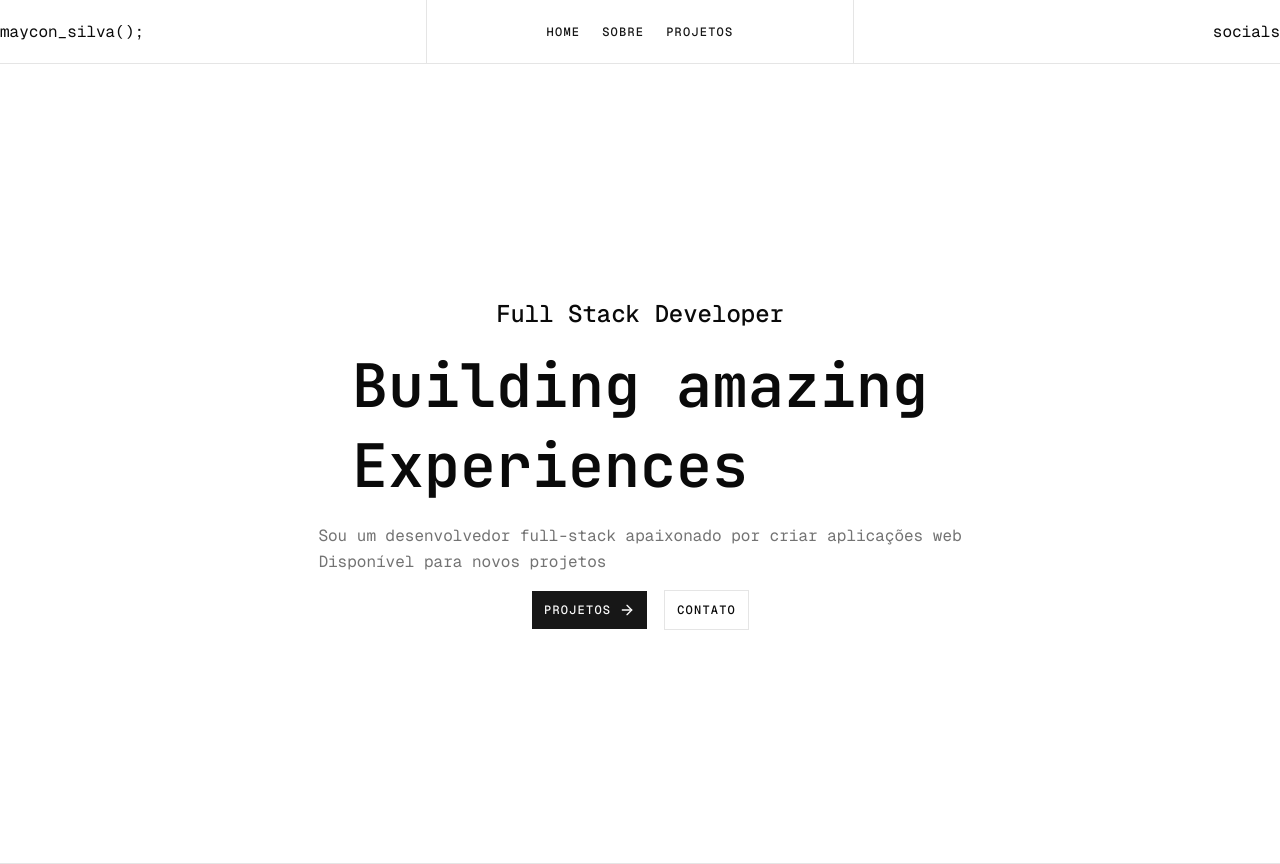
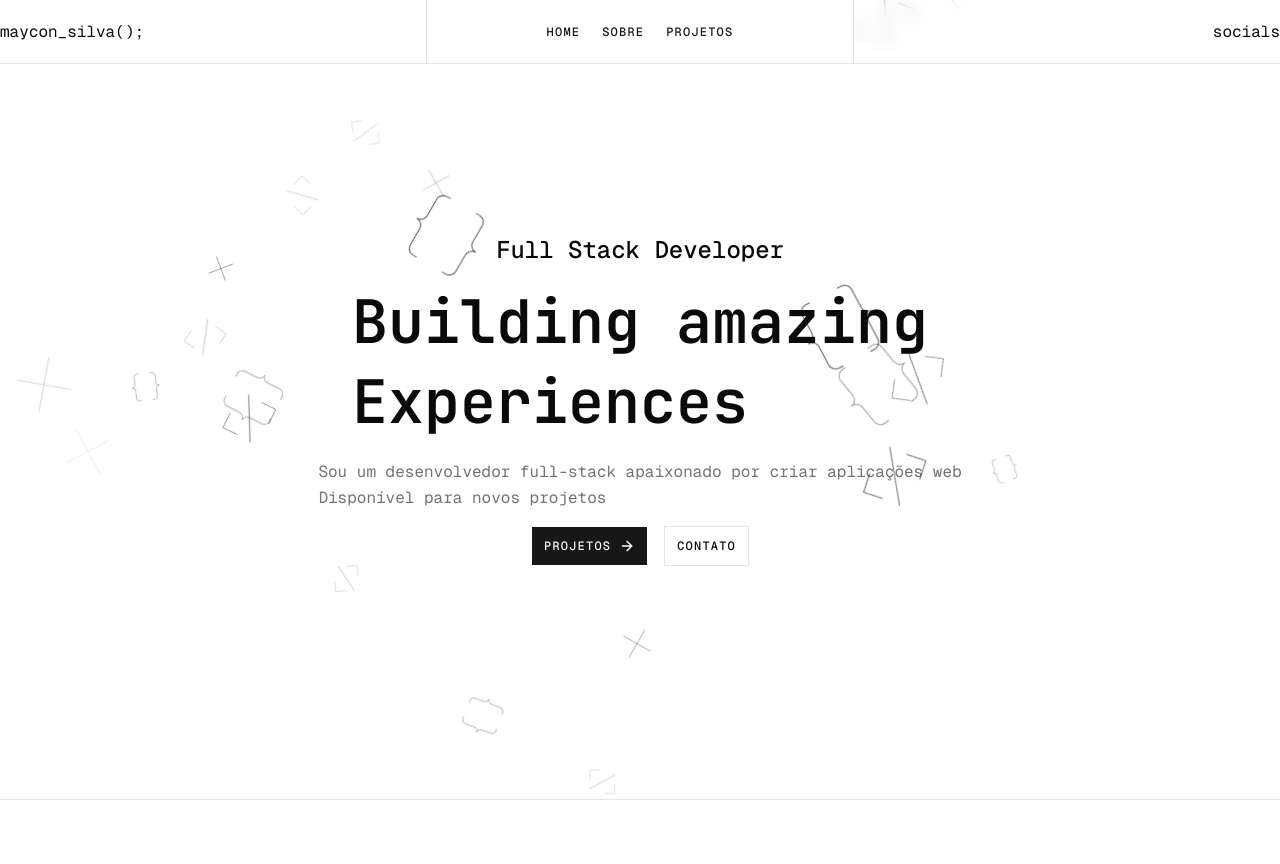
Before and after one commit to marquesmaycon/my-portfolio-3.0, a Next.js app: page / in a window 1280 px wide. After the commit the page ends 800 px from the top, so only its background shows below. Built offline with nearby package versions, Linux system fonts and the light colour scheme.

Commit message:
particles animation on Hero

```diff
--- a/components/header.tsx
+++ b/components/header.tsx
@@ -2,7 +2,7 @@ import { Button } from "./ui/button";
 
 export function Header() {
   return (
-    <div className="fixed inset-x-0 flex h-16 border-b border-b-neutral-200 bg-white/10 backdrop-blur-md">
+    <div className="fixed inset-x-0 z-50 flex h-16 border-b border-b-neutral-200 bg-white/5 backdrop-blur-sm">
       <div className="container flex flex-1 items-center divide-x divide-neutral-200">
         <div className="flex h-full flex-1 items-center">maycon_silva();</div>
         <div className="flex h-full flex-1 items-center justify-center">
--- a/components/sections/hero.tsx
+++ b/components/sections/hero.tsx
@@ -1,11 +1,103 @@
-import { ArrowRight } from "lucide-react";
+"use client";
+
+import { useGSAP } from "@gsap/react";
+import {
+  ArrowRight,
+  Braces,
+  Code2,
+  Database,
+  Hash,
+  Plus,
+  Terminal,
+  X,
+} from "lucide-react";
+
+gsap.registerPlugin(useGSAP);
+
+import gsap from "gsap";
+import { useRef } from "react";
 
 import { Button } from "../ui/button";
 
 export function Hero() {
+  const container = useRef<HTMLDivElement>(null);
+
+  useGSAP(
+    () => {
+      const items = gsap.utils.toArray<HTMLElement>(".particle");
+
+      const centerX = window.innerWidth / 2;
+      const centerY = window.innerHeight / 2;
+
+      items.forEach((item) => {
+        gsap.set(item, {
+          x: centerX,
+          y: centerY,
+          opacity: 0,
+          scale: 0,
+          rotate: gsap.utils.random(-180, 180),
+          force3D: true,
+        });
+
+        const angle = gsap.utils.random(0, Math.PI * 2);
+        const distance = gsap.utils.random(200, 800);
+
+        const x = Math.cos(angle) * distance;
+        const y = Math.sin(angle) * distance;
+
+        const duration = gsap.utils.random(5, 10);
+        const scale = gsap.utils.random(1, 3);
+
+        const tl = gsap.timeline({
+          repeat: -1,
+          delay: gsap.utils.random(0, 5),
+          repeatDelay: gsap.utils.random(0, 2),
+        });
+
+        tl.to(item, {
+          opacity: gsap.utils.random(0.2, 0.8),
+          scale,
+          duration: 0.2,
+          ease: "power2.out",
+        });
+
+        tl.to(
+          item,
+          {
+            x: centerX + x,
+            y: centerY + y,
+            opacity: 0.75,
+            rotate: `+=${gsap.utils.random(180, 600)}`,
+            duration,
+            ease: "expo.out",
+          },
+          0,
+        );
+
+        tl.to(
+          item,
+          {
+            opacity: 0,
+            duration: duration * 0.7,
+            ease: "power1.out",
+          },
+          duration * 0.3,
+        );
+
+        tl.set(item, {
+          x: centerX,
+          y: centerY,
+          opacity: 0,
+          scale: 0,
+        });
+      });
+    },
+    { scope: container },
+  );
+
   return (
-    <div className="mt-16 flex min-h-screen items-center border-b border-b-neutral-200">
-      <div className="container">
+    <section className="relative flex h-screen items-center overflow-hidden border-b border-b-neutral-200">
+      <div className="container" ref={container}>
         <div className="flex flex-col items-center gap-4">
           <h3 className="text-2xl font-medium">Full Stack Developer</h3>
           <h1 className="font-heading text-6xl leading-20 font-semibold">
@@ -32,7 +124,22 @@ export function Hero() {
             </Button>
           </div>
         </div>
+        {Array.from({ length: 10 }).map((_, index) => (
+          <div key={index} className="particle absolute top-0 left-0">
+            <Plus size={32} strokeWidth={0.3} />
+          </div>
+        ))}
+        {Array.from({ length: 10 }).map((_, index) => (
+          <div key={index} className="particle absolute top-0 left-0">
+            <Code2 size={32} strokeWidth={0.3} />
+          </div>
+        ))}
+        {Array.from({ length: 10 }).map((_, index) => (
+          <div key={index} className="particle absolute top-0 left-0">
+            <Braces size={32} strokeWidth={0.3} />
+          </div>
+        ))}
       </div>
-    </div>
+    </section>
   );
 }
--- a/package.json
+++ b/package.json
@@ -9,8 +9,10 @@
     "lint": "eslint"
   },
   "dependencies": {
+    "@gsap/react": "^2.1.2",
     "class-variance-authority": "^0.7.1",
     "clsx": "^2.1.1",
+    "gsap": "^3.15.0",
     "lucide-react": "^1.14.0",
     "next": "16.2.5",
     "next-themes": "^0.4.6",
```
Also changed, not shown: 1 other file (tests, documents, lock files or other folders).
